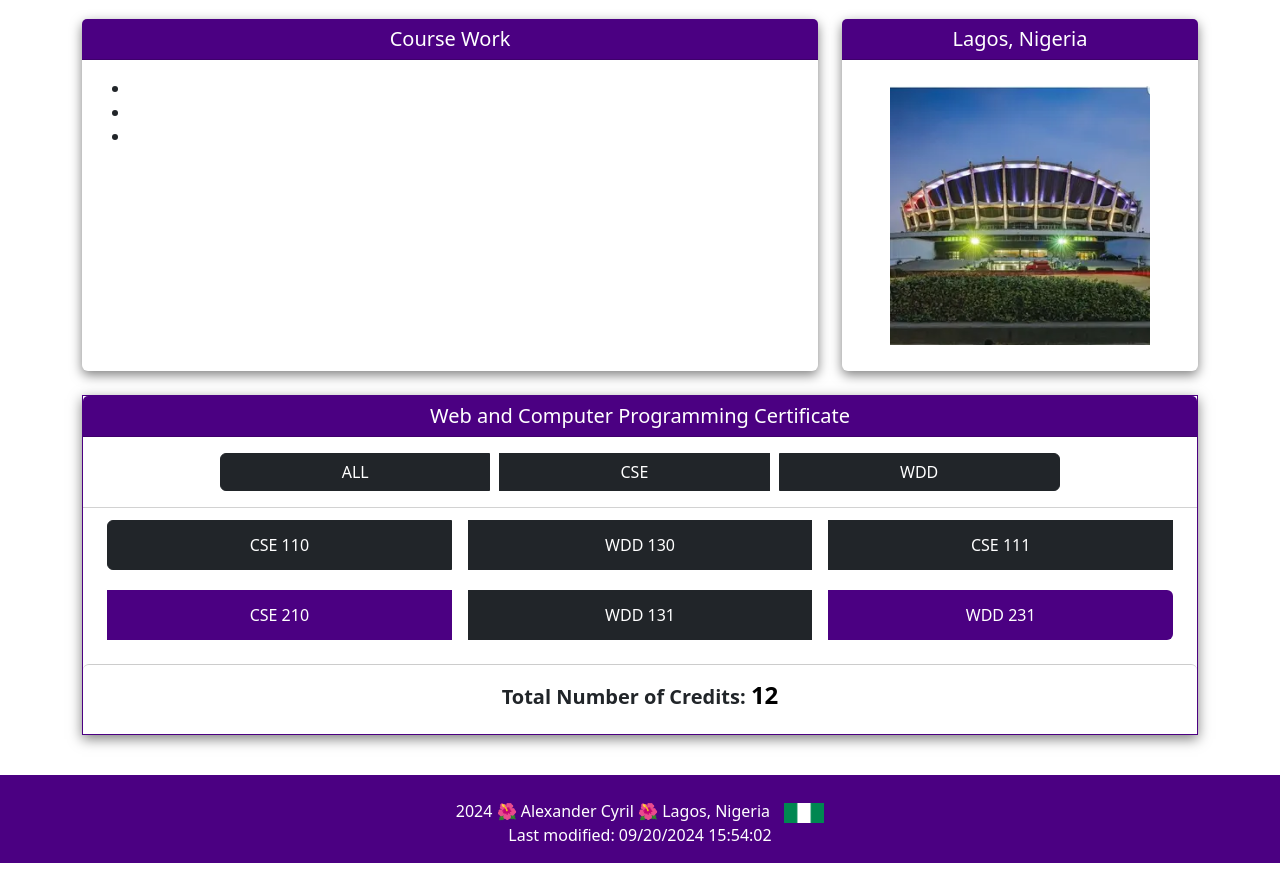
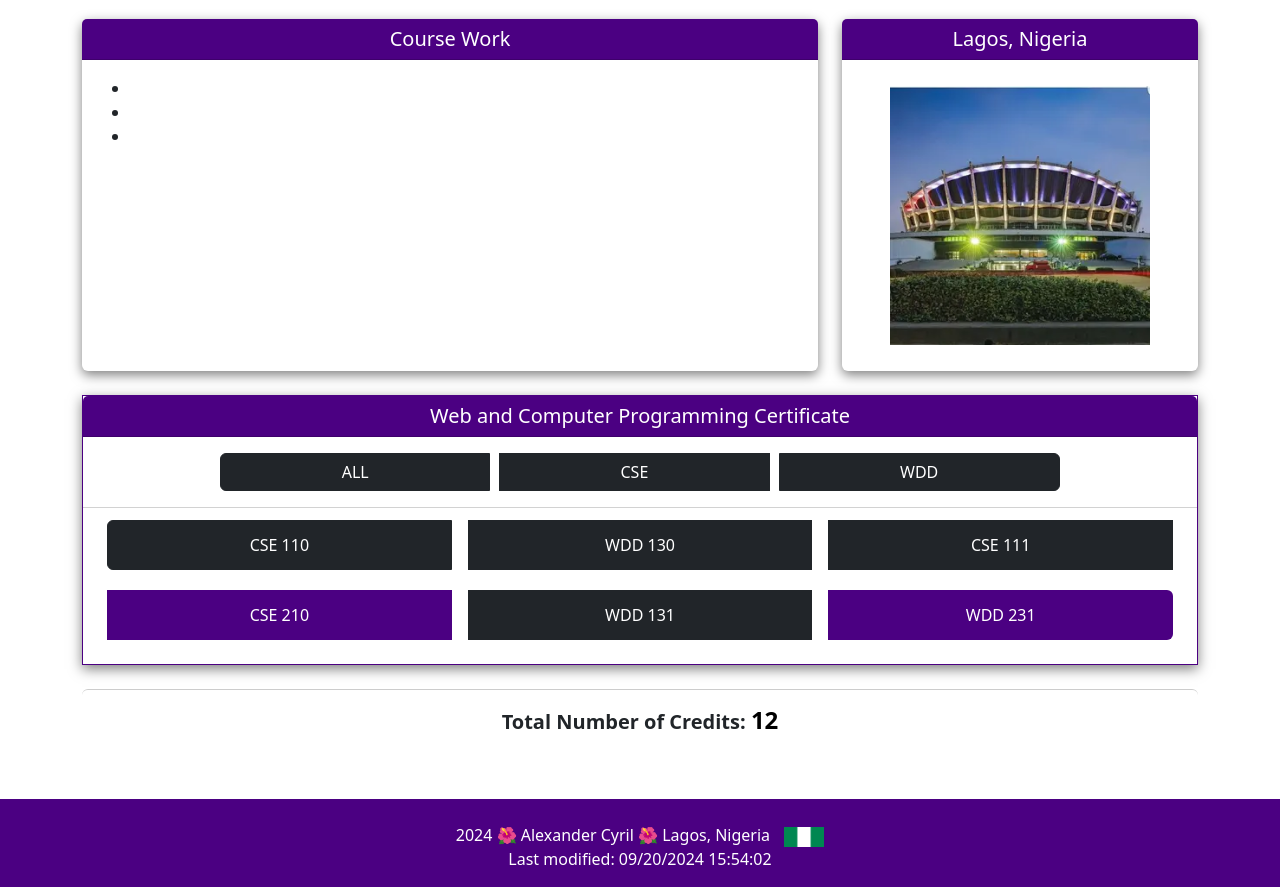
Before and after one commit to alexcy1/wdd231, a plain HTML site: page index.html in a window 1280 px wide. Shown: the part 165-1052 px from the top of the page. Before the commit the page ends 1028 px from the top, so only its background shows below. Drawn offline with nearby package versions, Linux system fonts and the light colour scheme.

Commit message:
Added updates

```diff
--- a/index.html
+++ b/index.html
@@ -24,9 +24,6 @@
 </head>
 <body>
 
-<!-- Main Content -->
-<main role="main">
-
     <!-- Full Name Banner -->
     <header class="top-banner py-3">
         <div class="container text-center">
@@ -34,12 +31,13 @@
         </div>
     </header>
 
-    <!-- Navigation Bar -->
     <nav class="navbar navbar-expand-lg navbar-dark bg-dark">
+
         <div class="container">
             <button class="navbar-toggler ms-auto" type="button" data-bs-toggle="collapse" data-bs-target="#navbarNav" aria-controls="navbarNav" aria-expanded="false" aria-label="Toggle navigation">
                 <span class="navbar-toggler-icon"></span>
             </button>
+
             <div class="collapse navbar-collapse justify-content-center" id="navbarNav">
                 <ul class="navbar-nav">
                     <li class="nav-item">
@@ -59,11 +57,15 @@
         </div>
     </nav>
 
-    <!-- Parent Section to Contain the Remaining Content -->
-    <section class="container mt-4">
 
-        <!-- Subsection: Course Work Card -->
-        <section class="row">
+
+<!-- Main Content -->
+<main role="main" class="container mt-4">
+
+    <section id="courseWorkSection">
+        <div class="row">
+
+            <!-- Course Work Card -->
             <div class="col-lg-8 col-md-12 mb-4">
                 <div class="card h-100">
                     <div class="card-header bg-purple text-white">
@@ -79,7 +81,7 @@
                 </div>
             </div>
 
-            <!-- Subsection: Lagos, Nigeria Card -->
+            <!-- Lagos, Nigeria Card -->
             <div class="col-lg-4 col-md-12 mb-4">
                 <div class="card h-100">
                     <div class="card-header bg-purple text-white">
@@ -90,10 +92,11 @@
                     </div>
                 </div>
             </div>
+        </div>
     </section>
 
-        <!-- Subsection: Web and Computer Programming Certificate -->
-        <section class="col-12 mb-4">
+    <section id="webProgrammingSection">
+        <div class="col-12 mb-4">
             <div class="card h-100 card-single">
                 <div class="card-header bg-purple text-white">
                     <h5 class="mb-0">Web and Computer Programming Certificate</h5>
@@ -115,7 +118,12 @@
                     <div class="btn-group course-code" id="courseButtons">
                     </div>
                 </div>
+            </div>
+        </div>
+    </section>
 
+    <section id="creditsSection">
+        <div class="col-12 mb-4">
             <!-- Total Credits Card -->
             <div class="card my-0">
                 <div class="card-body text-center">
@@ -128,15 +136,14 @@
         </div>
     </section>
 
-    </section> <!-- End of Parent Section -->
+</main>
 
-</main>
 
 
     <!-- Footer -->
     <footer>
-        <div><span id="year"></span> 🌺 Alexander Cyril 🌺 Lagos, Nigeria</div>
-        <div>Last modified: <span id="lastModified"></span></div>
+        <div><a href="index.html"> <span id="year"></span> 🌺 Alexander Cyril 🌺 Lagos, Nigeria</a></div>
+        <div><a href="index.html"> Last modified: <span id="lastModified"></span></a></div>
     </footer>
 
 
--- a/styles/style.css
+++ b/styles/style.css
@@ -206,6 +206,16 @@ footer {
     margin-bottom: 0;
 }
 
+footer a {
+    color: inherit;
+    text-decoration: none;
+}
+
+footer a:hover {
+    text-decoration: none;
+    color: inherit;
+}
+
 .footer-flag {
     height: 20px;
     width: auto;
```
Lines whose indentation alone changed are shown as unchanged.
